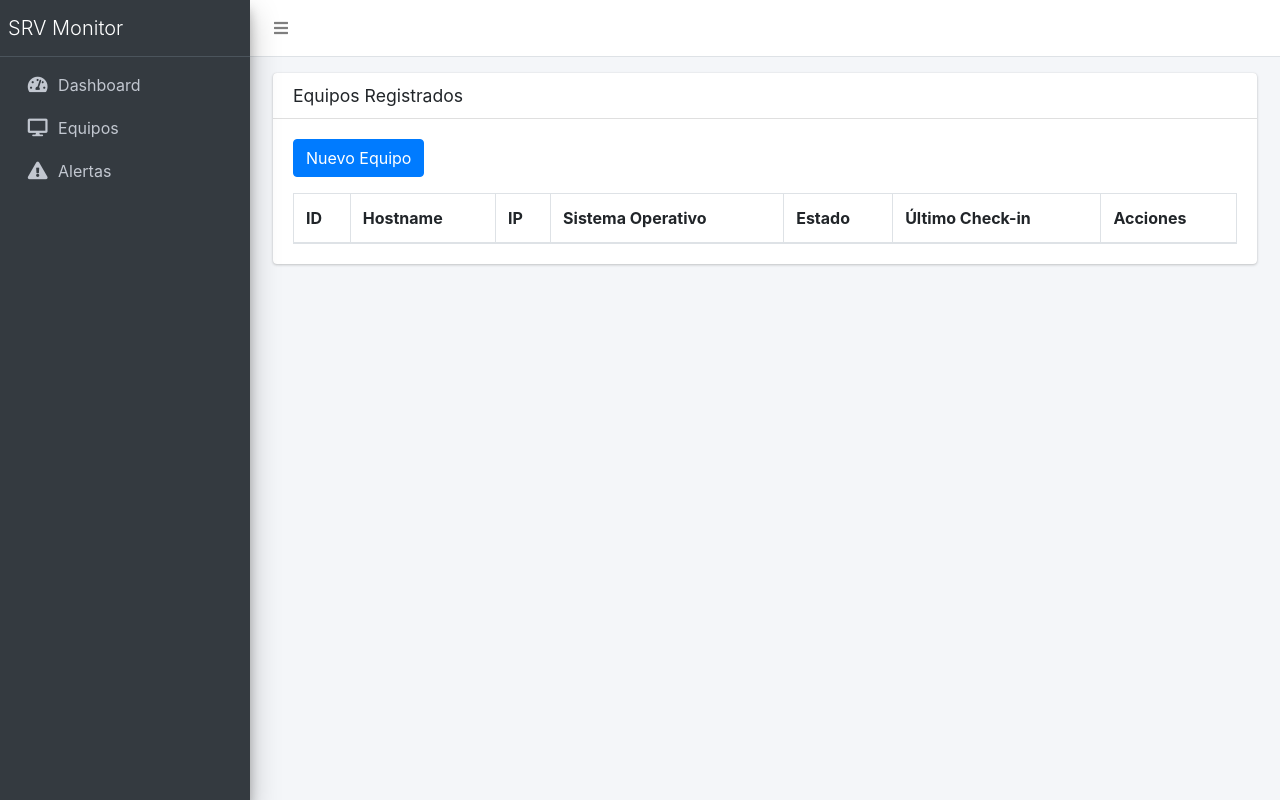
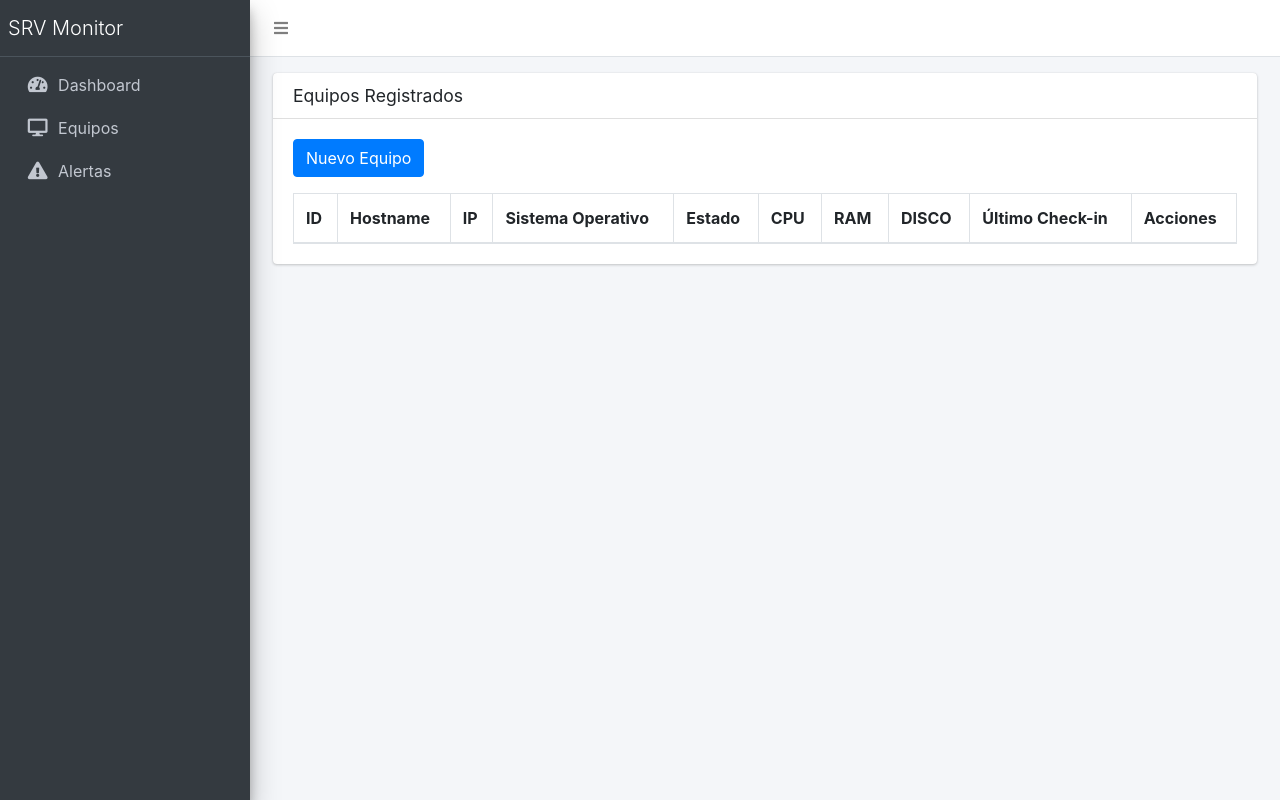
Before and after one commit to natanael-sm/SRV-MONITOR, a Flask app: page /equipos in a window 1280 px wide. Run offline with Flask 3, Linux system fonts and the light colour scheme; lists and menus that the app fills with data are empty; some libraries are stand-ins or nearby versions.

Commit message:
Add files via upload

```diff
--- a/app/templates/equipos/index.html
+++ b/app/templates/equipos/index.html
@@ -20,6 +20,7 @@
 
                 <a href="/equipos/nuevo"
                 class="btn btn-primary mb-3">
+
                     Nuevo Equipo
 
                 </a>
@@ -35,6 +36,11 @@
                             <th>IP</th>
                             <th>Sistema Operativo</th>
                             <th>Estado</th>
+
+                            <th>CPU</th>
+                            <th>RAM</th>
+                            <th>DISCO</th>
+
                             <th>Último Check-in</th>
                             <th>Acciones</th>
 
@@ -57,6 +63,116 @@
                             <td>{{ equipo.sistema_operativo }}</td>
 
                             <td>{{ equipo.estado }}</td>
+
+                            <!-- CPU -->
+                            <td>
+
+                            <!-- CPU -->
+                            <td>
+
+                                {% if equipo.cpu_actual is not none %}
+
+                                    {% if equipo.cpu_actual >= 90 %}
+
+                                        <span class="badge badge-danger">
+                                            {{ equipo.cpu_actual }}%
+                                        </span>
+
+                                    {% elif equipo.cpu_actual >= 70 %}
+
+                                        <span class="badge badge-warning">
+                                            {{ equipo.cpu_actual }}%
+                                        </span>
+
+                                    {% else %}
+
+                                        <span class="badge badge-success">
+                                            {{ equipo.cpu_actual }}%
+                                        </span>
+
+                                    {% endif %}
+
+                                {% else %}
+
+                                    <span class="badge badge-secondary">
+                                        Sin datos
+                                    </span>
+
+                                {% endif %}
+
+                            </td>
+
+                            <!-- RAM -->
+                            <td>
+
+                                {% if equipo.ram_actual is not none %}
+
+                                    {% if equipo.ram_actual >= 90 %}
+
+                                        <span class="badge badge-danger">
+                                            {{ equipo.ram_actual }}%
+                                        </span>
+
+                                    {% elif equipo.ram_actual >= 70 %}
+
+                                        <span class="badge badge-warning">
+                                            {{ equipo.ram_actual }}%
+                                        </span>
+
+                                    {% else %}
+
+                                        <span class="badge badge-success">
+                                            {{ equipo.ram_actual }}%
+                                        </span>
+
+                                    {% endif %}
+
+                                {% else %}
+
+                                    <span class="badge badge-secondary">
+                                        Sin datos
+                                    </span>
+
+                                {% endif %}
+
+                            </td>
+
+                            <!-- DISCO -->
+                            <td>
+
+                                {% if equipo.disco_actual is not none %}
+
+                                    {% if equipo.disco_actual >= 90 %}
+
+                                        <span class="badge badge-danger">
+                                            {{ equipo.disco_actual }}%
+                                        </span>
+
+                                    {% elif equipo.disco_actual >= 70 %}
+
+                                        <span class="badge badge-warning">
+                                            {{ equipo.disco_actual }}%
+                                        </span>
+
+                                    {% else %}
+
+                                        <span class="badge badge-success">
+                                            {{ equipo.disco_actual }}%
+                                        </span>
+
+                                    {% endif %}
+
+                                {% else %}
+
+                                    <span class="badge badge-secondary">
+                                        Sin datos
+                                    </span>
+
+                                {% endif %}
+
+                            </td>
+
+                            </td>
 
                             <td>{{ equipo.ultimo_checkin }}</td>
 
```
Also changed, not shown: app/templates/equipos/editar.html (line endings or trailing spaces), app/templates/equipos/nuevo.html (line endings or trailing spaces).
